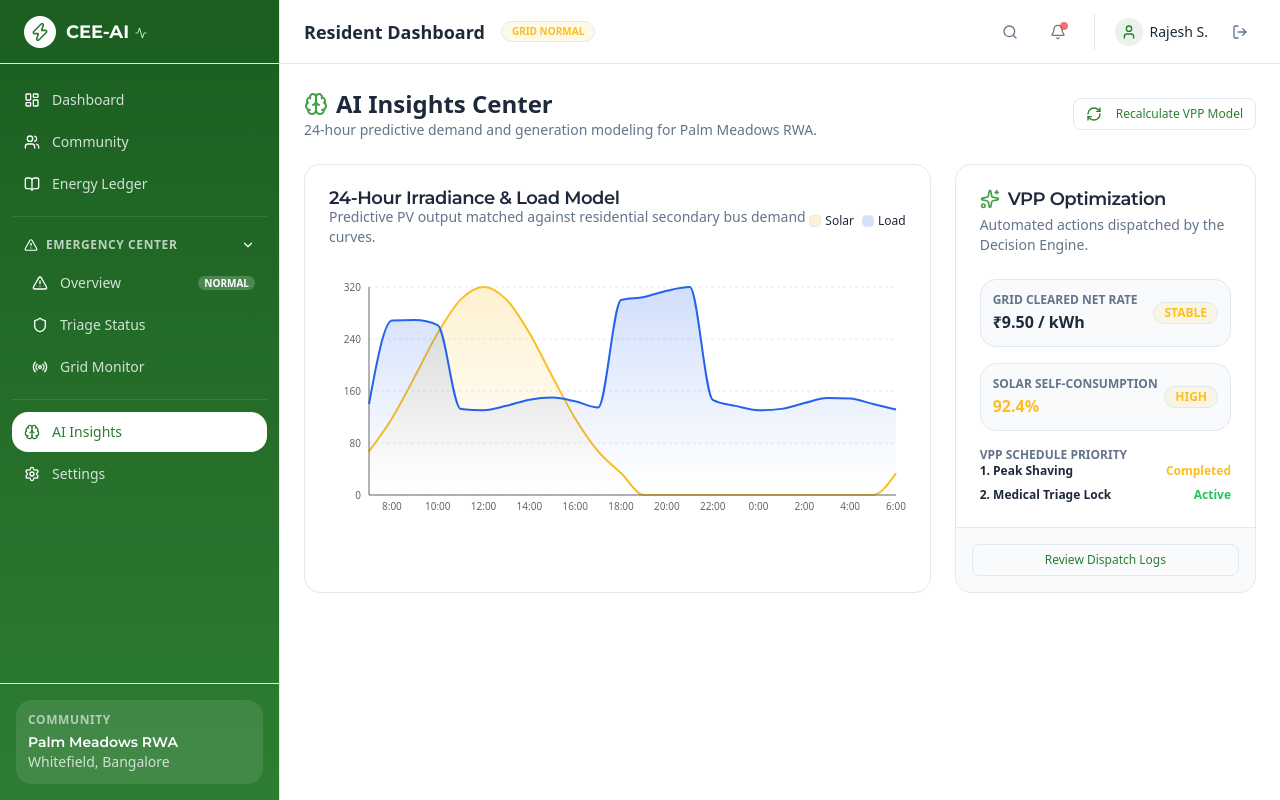
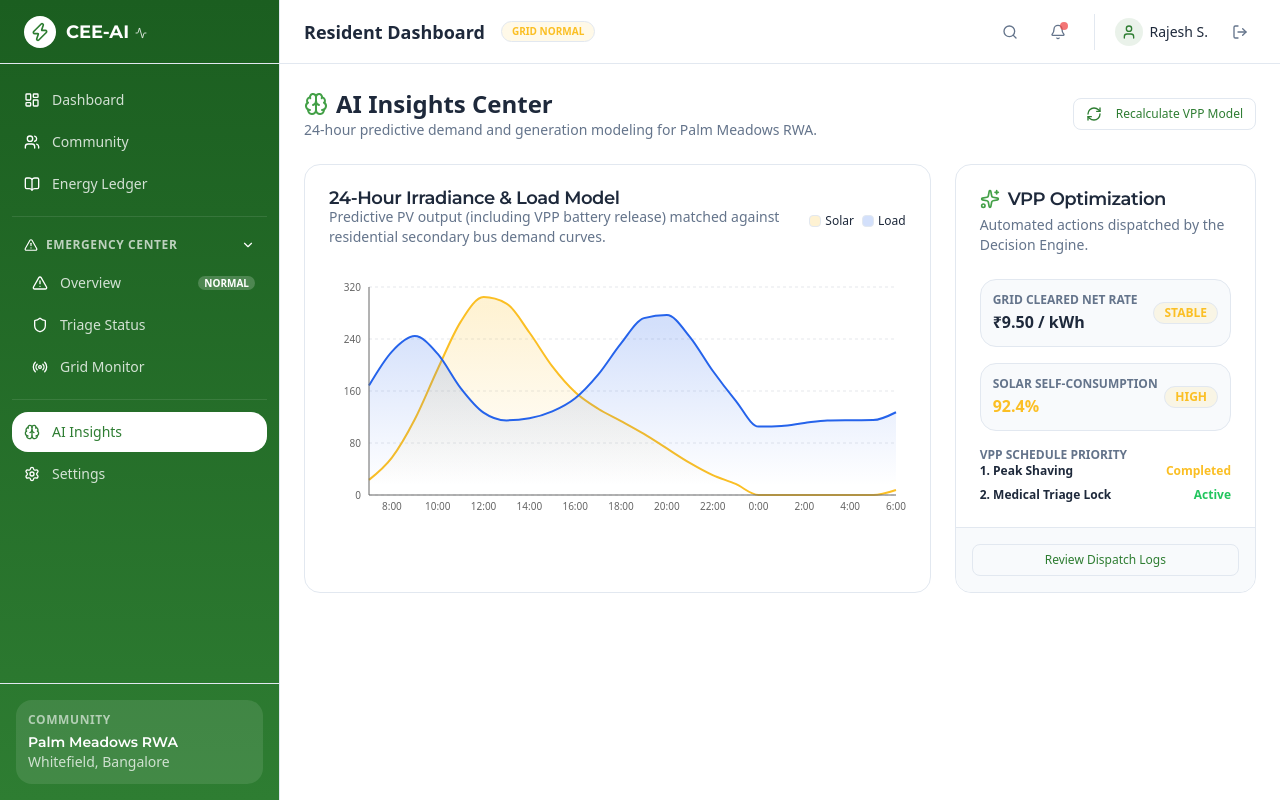
Before and after one commit to Rhytam23/NYC, a Next.js app in the folder cee-ai/: page /dashboard/ai-insights in a window 1280 px wide. Built offline with nearby package versions, Linux system fonts and the light colour scheme.

Commit message:
feat: smooth out irradiance and household demand curves using overlapping Gaussian models

```diff
--- a/cee-ai/src/app/dashboard/ai-insights/page.tsx
+++ b/cee-ai/src/app/dashboard/ai-insights/page.tsx
@@ -29,26 +29,25 @@ import {
 export default function AiInsights() {
   const [loading, setLoading] = useState(false);
 
-  // Simulated 24-hour forecast data (bell curve solar vs dual-peak demand)
+  // Simulated 24-hour forecast data (smooth Gaussian curves)
   const forecastData = Array.from({ length: 24 }).map((_, i) => {
     const hour = (7 + i) % 24; // start from morning 7 AM
 
-    // Bell curve solar output
-    let solar = 0;
-    if (hour >= 6 && hour <= 18) {
-      const peakHour = 12;
-      solar = 320 * Math.exp(-Math.pow(hour - peakHour, 2) / 16);
-    }
+    // Bell curve solar output + battery release curve (smoothing the afternoon/evening drop over 7 hours)
+    const rawSolar = 280 * Math.exp(-Math.pow(hour - 12, 2) / 10);
+    const batteryRelease = 110 * Math.exp(-Math.pow(hour - 17.2, 2) / 18);
+    const solar = rawSolar + batteryRelease;
 
-    // Dual peak household demand
-    let demand = 140;
-    if (hour >= 8 && hour <= 10) demand = 260; // morning peak
-    if (hour >= 18 && hour <= 21) demand = 310; // evening peak
+    // Dual peak household demand (smooth Gaussian double peak with baseline)
+    const baselineDemand = 110;
+    const morningPeak = 130 * Math.exp(-Math.pow(hour - 9, 2) / 5);
+    const eveningPeak = 170 * Math.exp(-Math.pow(hour - 19.5, 2) / 8);
+    const demand = baselineDemand + morningPeak + eveningPeak;
 
     return {
       time: `${hour}:00`,
-      Solar: Math.max(0, parseFloat(solar.toFixed(1))),
-      Demand: parseFloat((demand + Math.sin(i) * 10).toFixed(1)),
+      Solar: Math.max(0, parseFloat((solar < 2.5 ? 0 : solar).toFixed(1))),
+      Demand: parseFloat((demand + Math.sin(i) * 5).toFixed(1)),
     };
   });
 
@@ -95,8 +94,7 @@ export default function AiInsights() {
                 24-Hour Irradiance & Load Model
               </CardTitle>
               <CardDescription className="text-body-sm text-muted-foreground">
-                Predictive PV output matched against residential secondary bus
-                demand curves.
+                Predictive PV output (including VPP battery release) matched against residential secondary bus demand curves.
               </CardDescription>
             </div>
             <div className="flex items-center gap-2 text-xs">
```
